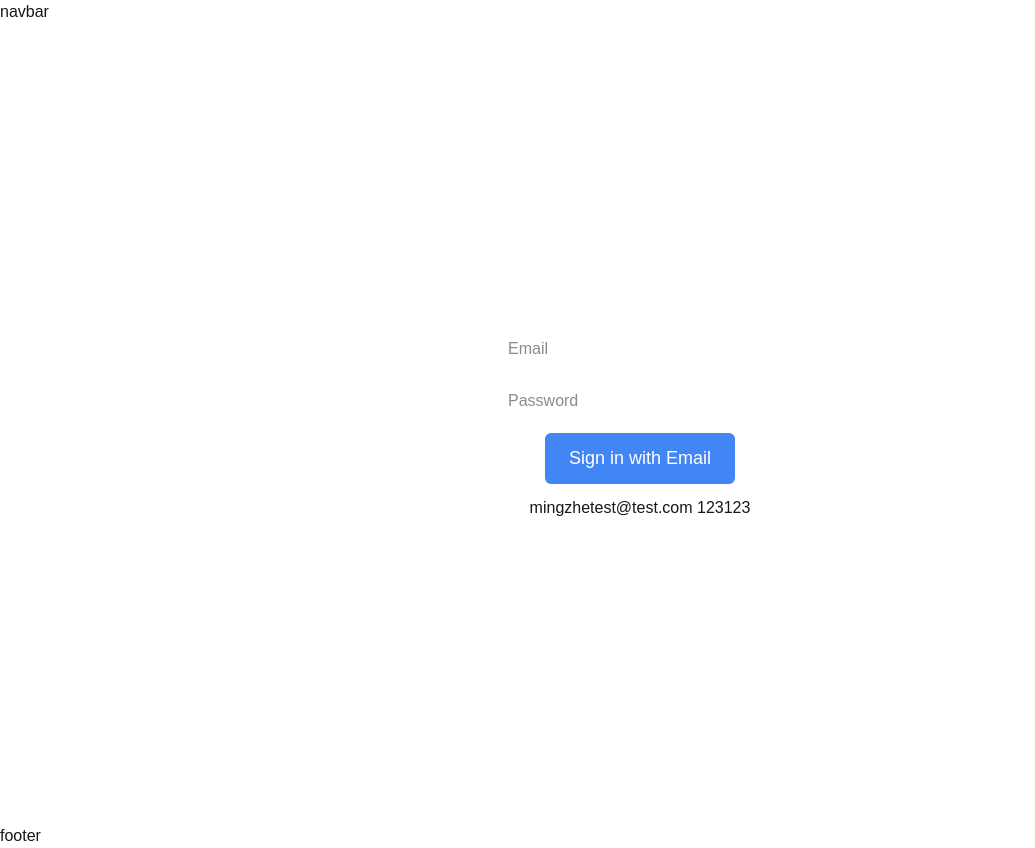
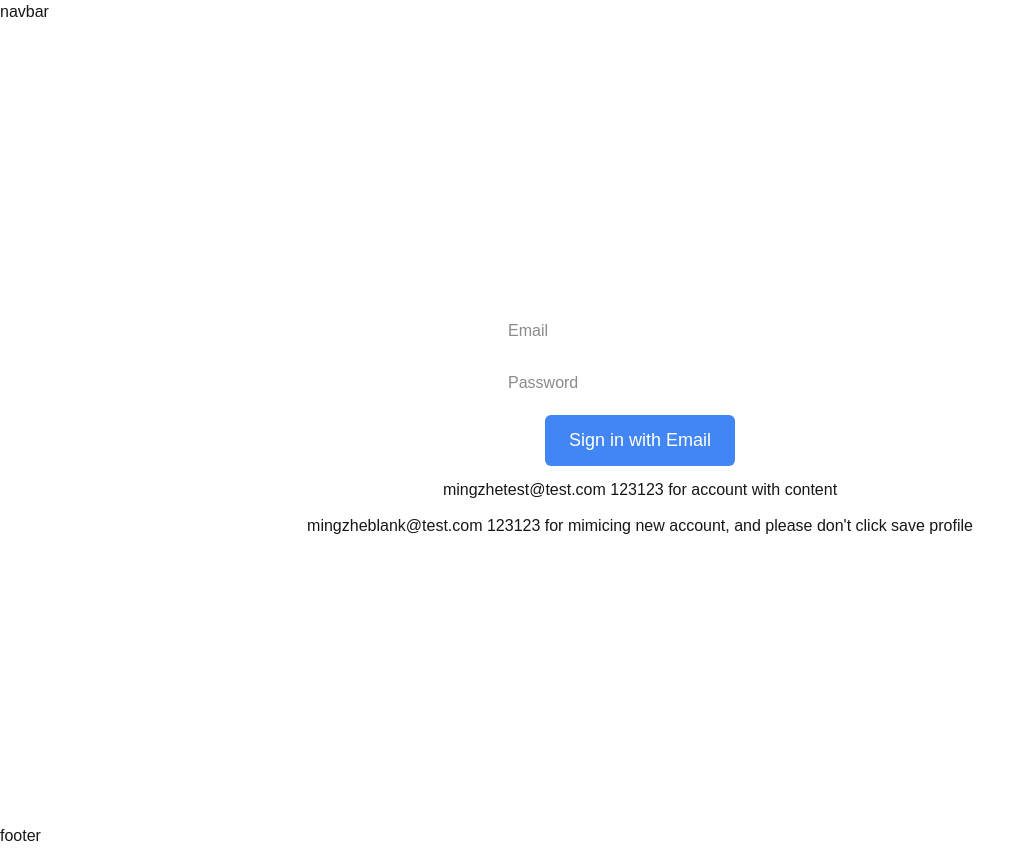
Before and after one commit to ryyu444/LinkUp, a Next.js app in the folder linkup/: page / in a window 1280 px wide. Shown: the whole page, without its empty margins (0-1035 px from the left). Built offline with nearby package versions, Linux system fonts and the light colour scheme; no server answers; the database is empty.

Commit message:
Minor: adding accounts and warning

```diff
--- a/linkup/src/app/(pages)/_components/profile/profileForm/profileForm.tsx
+++ b/linkup/src/app/(pages)/_components/profile/profileForm/profileForm.tsx
@@ -56,7 +56,7 @@ function Leftside({ profileImage, setProfileImage, className }: { profileImage:
   // This function will prompt the user to enter an image URL
   const handleUploadClick = (event: React.MouseEvent<HTMLButtonElement>) => {
     event.preventDefault(); // Prevent any default refresh behavior
-    const url = prompt("Enter the image URL:");
+    const url = prompt("Enter the image URL (Warning: This will refresh your form, so save other changes prior to upload!):");
 
     if (url) {
       // Check if the URL is a valid image URL
--- a/linkup/src/app/(pages)/page.tsx
+++ b/linkup/src/app/(pages)/page.tsx
@@ -111,7 +111,8 @@ export default function Home() {
         >
           Sign in with Email
         </button>
-        <div>mingzhetest@test.com            123123</div>
+        <div>mingzhetest@test.com    123123  for account with content</div>
+        <div>mingzheblank@test.com    123123  for mimicing new account, and please don't click save profile</div>
       </div>
     );
   }
```
